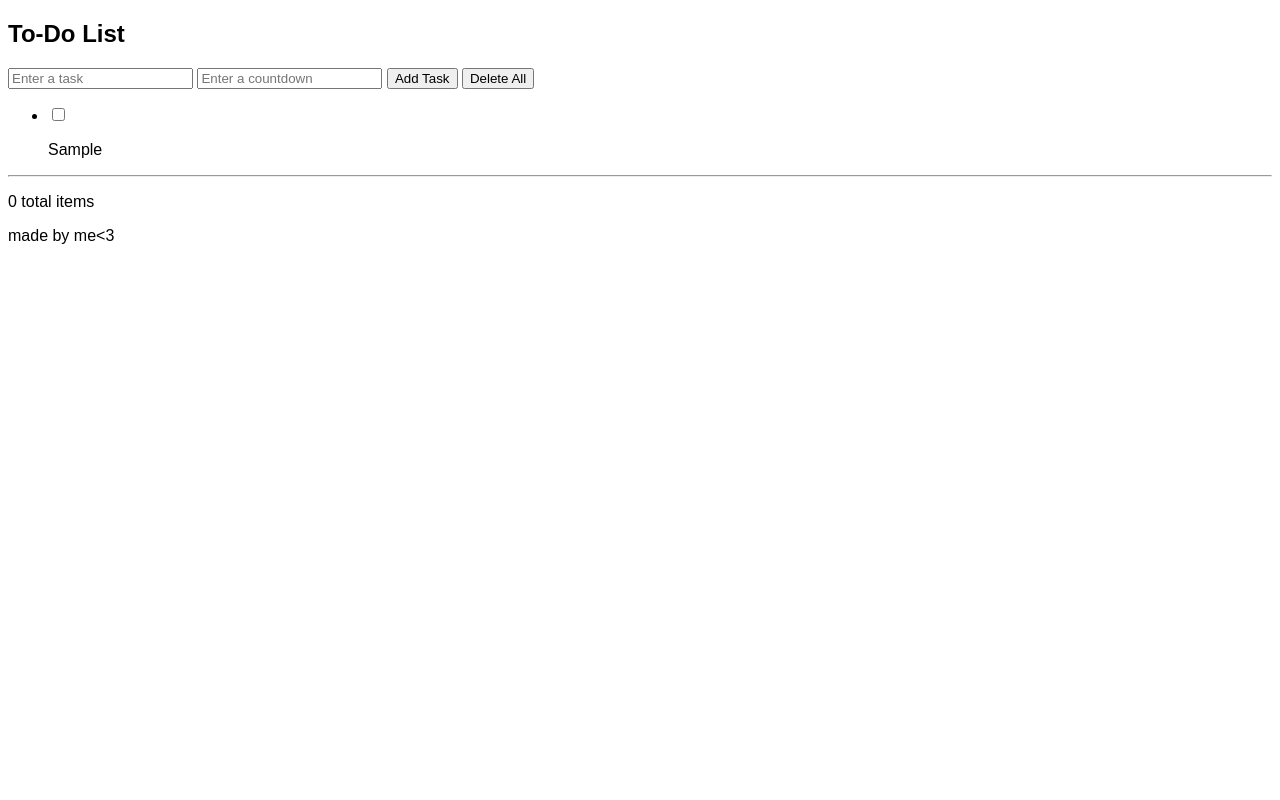
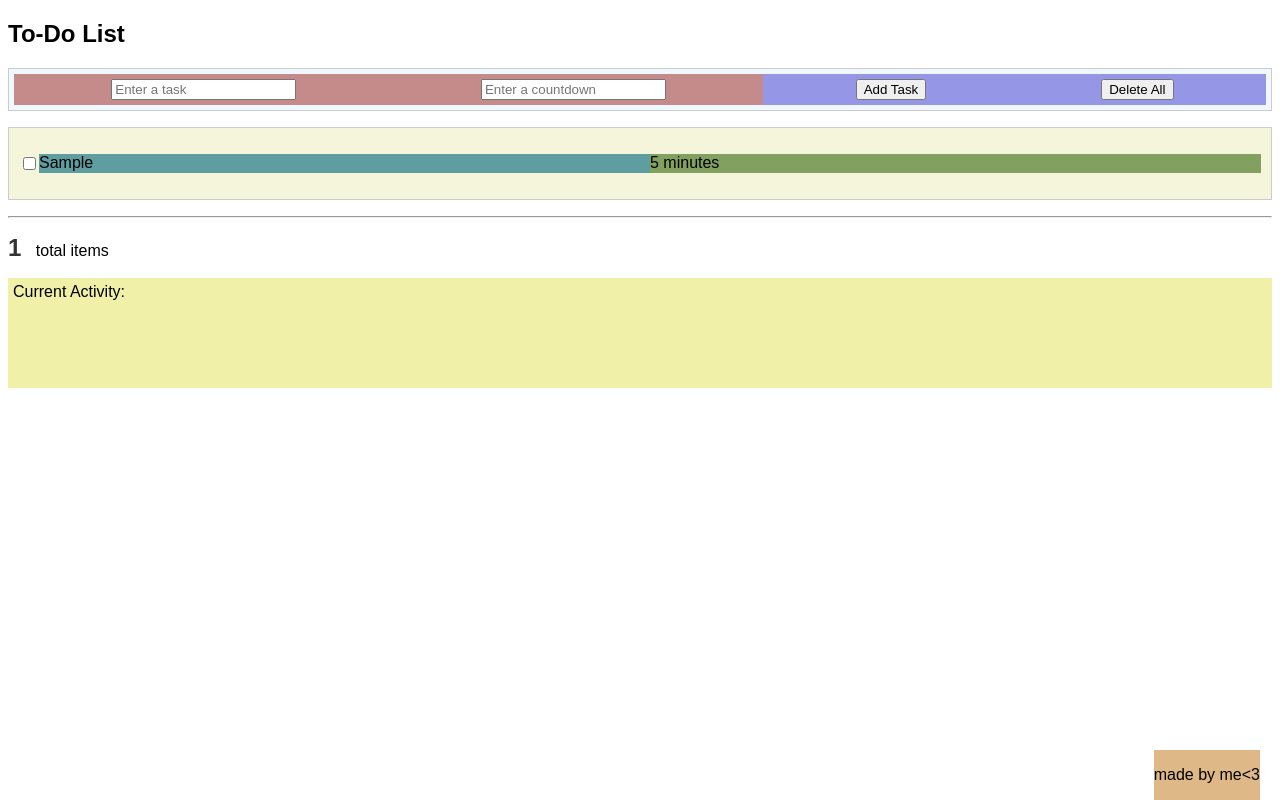
Before and after one commit to mckorn/my-todo, a plain HTML site: page index.html in a window 1280 px wide. Both pictures are taken after typing "Sample", "5" into the empty fields and a click on the button "Add Task". Drawn offline with Linux system fonts and the light colour scheme.

Commit message:
faulty timer displays time after user clicks checkbox

```diff
--- a/app.js
+++ b/app.js
@@ -23,6 +23,42 @@ document.addEventListener("DOMContentLoaded", function() { // when something hap
   deleteButton.addEventListener("click", deleteAllTasks);
   displayTasks();
 });
+
+document.addEventListener('change', function (event) {
+    if (event.target.classList.contains('todo-checkbox')) {
+        const checkedContent = document.getElementById("selected-item");
+        const checkedTask = event.target.parentElement.querySelector('.task').innerText;
+        const checkedTime = event.target.parentElement.querySelector('.time').innerText;
+        if (event.target.checked) {
+            checkedContent.innerText = checkedTask + " " + checkedTime;
+            displayTime(checkedTime, checkedContent);
+        } else {
+            checkedContent.textContent = " ";
+        }
+    }
+});
+
+function displayTime(time, display) {
+    let timer = time.split(" ")[0];
+    console.log(timer);
+
+    let countDown = setInterval(function () {
+        timer--;
+        minutes = parseInt(timer / 60, 10);
+        seconds = parseInt(timer % 60, 10);
+
+        minutes = minutes < 10 ? "0" + minutes : minutes;
+        seconds = seconds < 10 ? "0" + seconds : seconds;
+
+        display.textContent = timer + " : " + "00";
+        if (timer === 0) {
+            clearInterval(countDown);
+            display.textContent = " ";
+            // or reset the timer with
+            // timer = time
+        }
+    }, 1000);
+}
 
 function addTask() {
   // const also means you can't access the values outside of this function
@@ -53,8 +89,9 @@ function addTask() {
 }
 
 function deleteAllTasks() {
-  console.log("test");
-
+    todo = []; // Clear the todo array
+    saveToLocalStorage(); // Update local storage with empty array
+    displayTasks(); // Update the UI to reflect the changes
 }
 
 function displayTasks() {
@@ -69,18 +106,31 @@ function displayTasks() {
         <input type="checkbox" class="todo-checkbox"
         id="input-${index}"
         ${item.disabled ? "checked" : ""}>
-
-      <p id="todo-${index}" class="${item.disabled ? "disabled" : ""}"
+      <span id="todo-${index}" class="task"
          onclick="editTask(${index})">${item.text}
-      </p>
+      </span>
+      <span class ="time">${item.time} minutes</span>
       </div>
     `
-    p.querySelector(".todo-checkbox").addEventListener
-    ("change", () => {
-      toggleTask(index);
-    });
-    todoList.appendChild(p);
+    // p.querySelector(".todo-checkbox").addEventListener
+    // ("change", () => {
+    //   toggleTask(index);
+    // });
+      todoList.appendChild(p);
   });
+  updateTaskCount();
+}
+
+function toggleTask(index) {
+  todo[index].disabled = !todo[index].disabled;
+  saveToLocalStorage();
+  displayTasks();
+}
+
+function updateTaskCount() {
+    // todoCount.innerText = todo.filter(item => !item.disabled).length;
+    const taskCount = document.getElementById("count");
+    taskCount.innerText = todo.length;
 }
 
 function saveToLocalStorage() {
--- a/index.html
+++ b/index.html
@@ -8,9 +8,10 @@
   <title>Timed To-Do's</title>
 </head>
 <body>
-  <section class="todo">
+  <section>
     <h1>To-Do List</h1>
     <div class="input">
+        <div class="input-section">
             <input
             type="text"
             class="input-field"
@@ -23,22 +24,30 @@
             id="timerInput"
             placeholder="Enter a countdown"
           />
+        </div>
+
+      <div class="button-section">
         <button class="btn">Add Task</button>
     <button id="deleteBttn">Delete All</button>
       </div>
-    <ul class="scroll">
-      <li class="task-list" id="taskList"></li>
+    </div>
+    <div>
+        <ul>
+          <li id="taskList"></li>
         </ul>
+    </div>
     <div>
       <hr class="counter"/>
       <div class="counter-container">
-        <p><span>0</span> total items</p>
+        <p><span id="count"></span> total items</p>
+      </div>
+    <div>
+        <p class="display">Current Activity: <span id="selected-item"></span></p>
     </div>
     </div>
     <footer>
       <div class="footer">
         <p class="made-by">made by me&lt;3</p>
-
       </div>
     </footer>
   </section>
--- a/styles.css
+++ b/styles.css
@@ -1,5 +1,8 @@
-body {
-  font-family: Arial, sans-serif;
+#count {
+    font-size: 1.5rem;
+    font-weight: bold;
+    color: #333;
+    margin-right: 10px;
 }
 
 #app {
@@ -8,27 +11,80 @@ body {
     padding: 20px;
 }
 
-#btn {
-  padding: 0;
+body {
+  font-family: Arial, sans-serif;
 }
 
-#task-list {
-  list-style-type: none;
-  padding: 0;
+footer {
+    position: absolute;
+    margin-right: 20px;
+    margin-top: 10px;
+    bottom: 0;
+    right: 0;
+    background-color: burlywood;
 }
 
-#task-list li {
-  margin: 10px 0;
+ul {
+    padding: 0;
+    list-style-type: none;
+}
+
+li {
+    border: 1px solid #ccc;
+    background-color: beige;
+}
+
+.task {
+    flex: 1;
+    background-color: cadetblue;
+}
+
+.time {
+    flex: 1;
+    background-color: rgb(130, 160, 95);
+}
+
+.todo-container {
+    display: flex;
+    flex-direction: row;
     padding: 10px;
+}
+
+.input {
+   display: flex;
+   flex-direction: row;
+   justify-content: space-between;
+   padding: 5px;
+   background-color: aliceblue;
    border: 1px solid #ccc;
 }
 
-/* .disabled {
+.input-section {
     display: flex;
-  text-decoration: line-through;
+    justify-content: space-around;
+    flex: 3;
+    padding: 5px;
+    background-color: rgb(197, 138, 138);
 }
 
-input[type="checkbox"] {
+.button-section {
+    display: flex;
+    justify-content: space-around;
+    flex: 2;
+    padding: 5px;
+    background-color: rgb(150, 150, 231);
+}
+
+.display {
+    display: flex;
+    flex-direction: row;
+    justify-content: space-between;
+    padding: 5px;
+    background-color: rgb(240, 240, 169);
+    height: 100px;
+}
+
+/* input[type="checkbox"] {
     appearance: none;
     -webkit-appearance: none;
     -moz-appearance: none;
@@ -47,13 +103,11 @@ input[type="checkbox"]::before {
     color: transparent;
   }
 
-input[type="checkbox"]:checked::before {
-  color: var(--white);
-  background-color: var(--green);
-  border: 0.06rem solid var(--green);
-  border-radius: 50%;
+ .disabled {
+  display: flex;
+  text-decoration: line-through;
 }
 
 .counter {
   border: 0.06rem solid var(--gray-light);
-} */
+}
```
Lines whose indentation alone changed are shown as unchanged.
